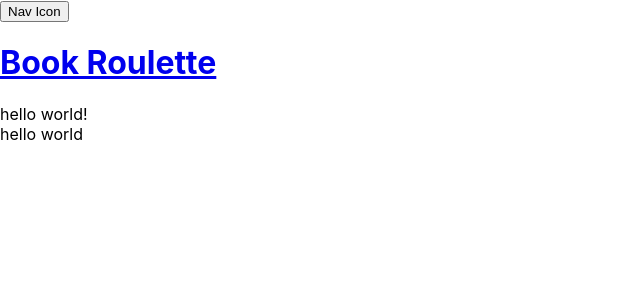
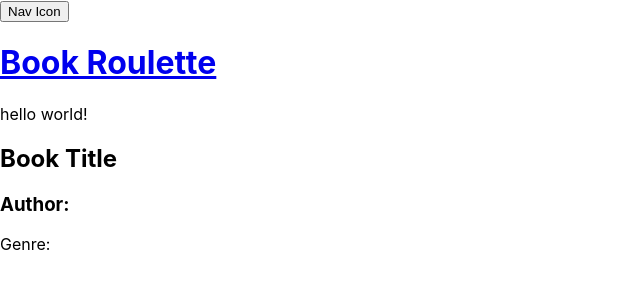
Before and after one commit to GeMMS-Project-2/book-roulette-frontend, a React (Create React App) app: page /books in a window 1280 px wide. Shown: the top 300 px of the page, without its empty margins (0-640 px from the left). Built offline with nearby package versions, Linux system fonts and the light colour scheme; no server answers.

Commit message:
Blocked out a url fetch and basic html

```diff
--- a/src/components/BookList/BookList.js
+++ b/src/components/BookList/BookList.js
@@ -1,11 +1,32 @@
-import React from 'react';
+import axios from 'axios';
+import React, { useEffect, useState } from 'react';
+import { useParams } from 'react-router-dom';
 
 function BookList(props) {
-    return (
-        <div>
-            hello world
-        </div>
-    );
+	//Fetch the data to populate all the books or popluate books by genre passed through the params.
+	const [books, setBooks] = useState([]);
+	const { genre } = useParams();
+
+	useEffect(() => {
+		fetch('http://localhost:8000/books')
+			.then((res) => {
+				res.json();
+			})
+			.then((data) => {
+				setBooks(data);
+			})
+			.catch((error) => {
+				console.log(error);
+			});
+	}, []);
+
+	return (
+		<div>
+			<h2>Book Title</h2>
+			<h3>Author:</h3>
+			<p>Genre:</p>
+		</div>
+	);
 }
 
 export default BookList;
```
